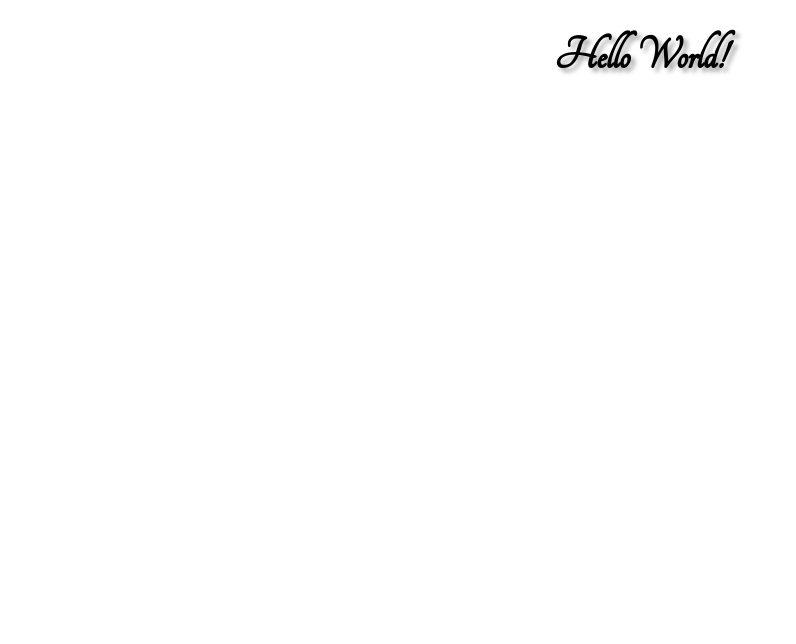
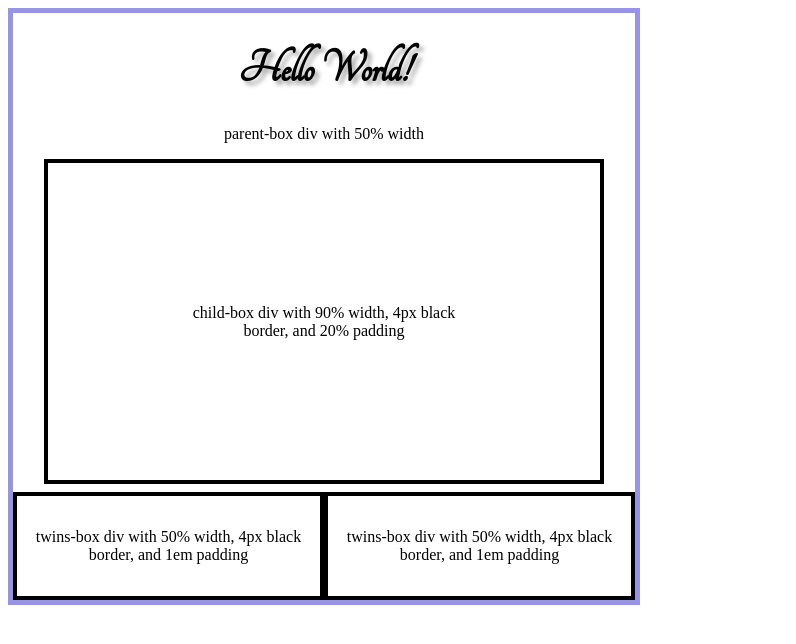
Before and after one commit to ricci22/ricci22.github.io, a plain HTML site: page index.html in a window 1280 px wide. Shown: the whole page, without its empty margins (0-796 px from the left). Drawn offline with nearby package versions, Linux system fonts and the light colour scheme.

Commit message:
initial bootstrap with box-sizing

```diff
--- a/index.html
+++ b/index.html
@@ -1,14 +1,41 @@
 <!DOCTYPE html>
 <html lang="en">
 <head>
+  <!-- Required meta tags -->
   <meta charset="UTF-8">
-  <meta name="viewport" content="width=device-width, initial-scale=1.0">
-  <meta http-equiv="X-UA-Compatible" content="ie=edge">
+  <meta name="viewport" content="width=device-width, initial-scale=1.0, shrink-to-fit=no">
+
+  <!-- Google Font API-->
   <link href="https://fonts.googleapis.com/css?family=Tangerine&display=swap" rel="stylesheet">
   <link rel="stylesheet" href="style.css">
+
   <title>ricci22</title>
 </head>
 <body>
-  <h1>Hello World!</h1>
+  <div class="parent-box">
+    <h1>Hello World!</h1>
+    <p>parent-box div with 50% width</p>
+    <div class="child-box">
+      <p>child-box div with 90% width, 4px black border, and 20% padding</p>
+    </div>
+    <div class="twins-box">
+      <p>twins-box div with 50% width, 4px black border, and 1em padding</p>
+    </div>
+    <div class="twins-box">
+        <p>twins-box div with 50% width, 4px black border, and 1em padding</p>
+    </div>
+  </div>
+
+<!-- Optional JavaScript-->
+<!-- JQuery first, then Popper.js, then Bootstrap JS -->
+<script src="https://code.jquery.com/jquery-3.3.1.slim.min.js"
+  integrity="sha384-q8i/X+965DzO0rT7abK41JStQIAqVgRVzpbzo5smXKp4YfRvH+8abtTE1Pi6jizo"
+  crossorigin="anonymous"></script>
+<script src="https://cdnjs.cloudflare.com/ajax/libs/popper.js/1.14.7/umd/popper.min.js"
+  integrity="sha384-UO2eT0CpHqdSJQ6hJty5KVphtPhzWj9WO1clHTMGa3JDZwrnQq4sF86dIHNDz0W1"
+  crossorigin="anonymous"></script>
+<script src="https://stackpath.bootstrapcdn.com/bootstrap/4.3.1/js/bootstrap.min.js"
+  integrity="sha384-JjSmVgyd0p3pXB1rRibZUAYoIIy6OrQ6VrjIEaFf/nJGzIxFDsf4x0xIM+B07jRM"
+  crossorigin="anonymous"></script>
 </body>
 </html>
--- a/style.css
+++ b/style.css
@@ -1,6 +1,43 @@
+/* box-sizing reset method */
+html {
+  /* vendor prefixes for Safari (< 5.1), Chrome (< 10), and Firefox (< 29) */
+  -webkit-box-sizing: border-box;
+  -moz-box-sizing: border-box;
+  box-sizing: border-box;
+}
+*, *:before, *:after {
+  -webkit-box-sizing: inherit;
+  -moz-box-sizing: inherit;
+  box-sizing: inherit;
+}
+
+.parent-box {
+  width: 50%;
+  border: 5px solid rgba(37, 34, 197, 0.479);
+  float: left
+}
+
+.child-box {
+  width: 90%;
+  padding: 20%;
+  border: 4px solid black;
+  margin: .5em auto;
+}
+
+.twins-box {
+  width: 50%;
+  padding: 1em;
+  border: 4px solid black;
+  float: left;
+}
+
 h1 {
   font-family: 'Tangerine', cursive;
   font-size: 48px;
   text-shadow: 4px 4px 4px #aaa;
   text-align: center;
 }
+
+p {
+  text-align: center;
+}
```
